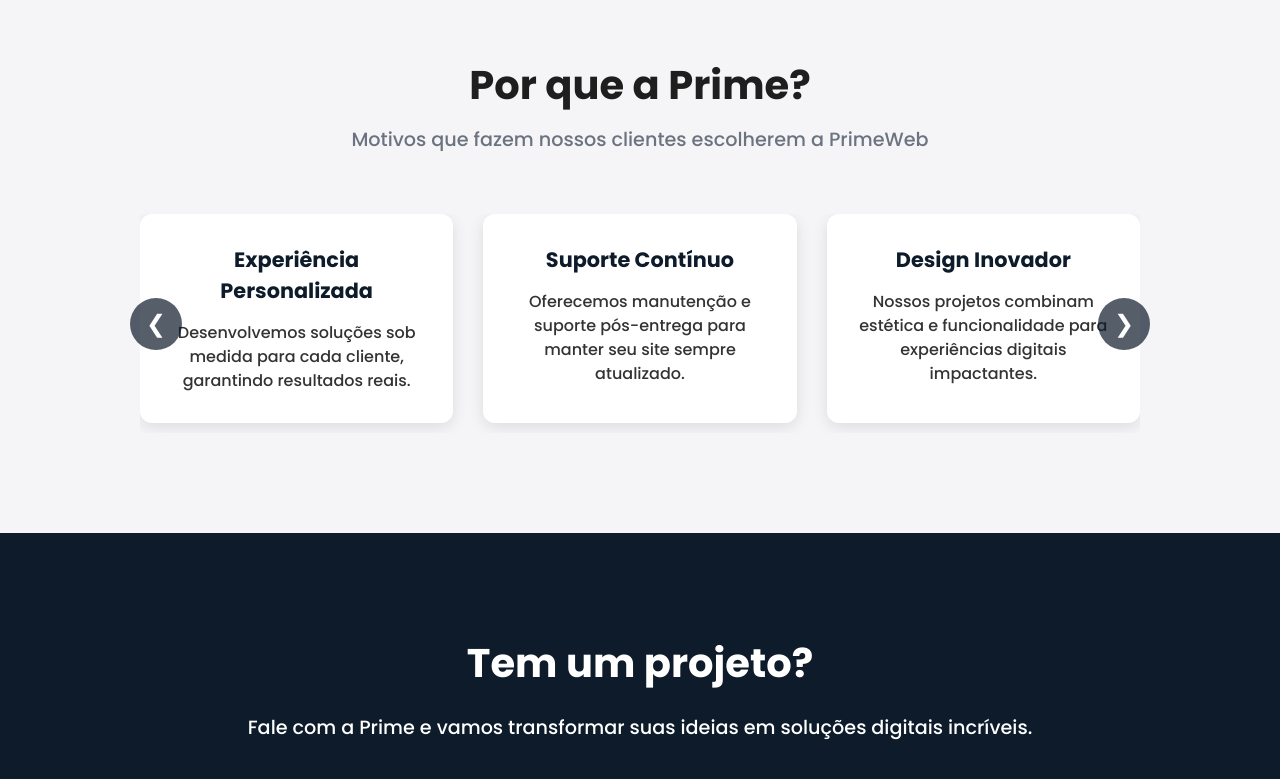
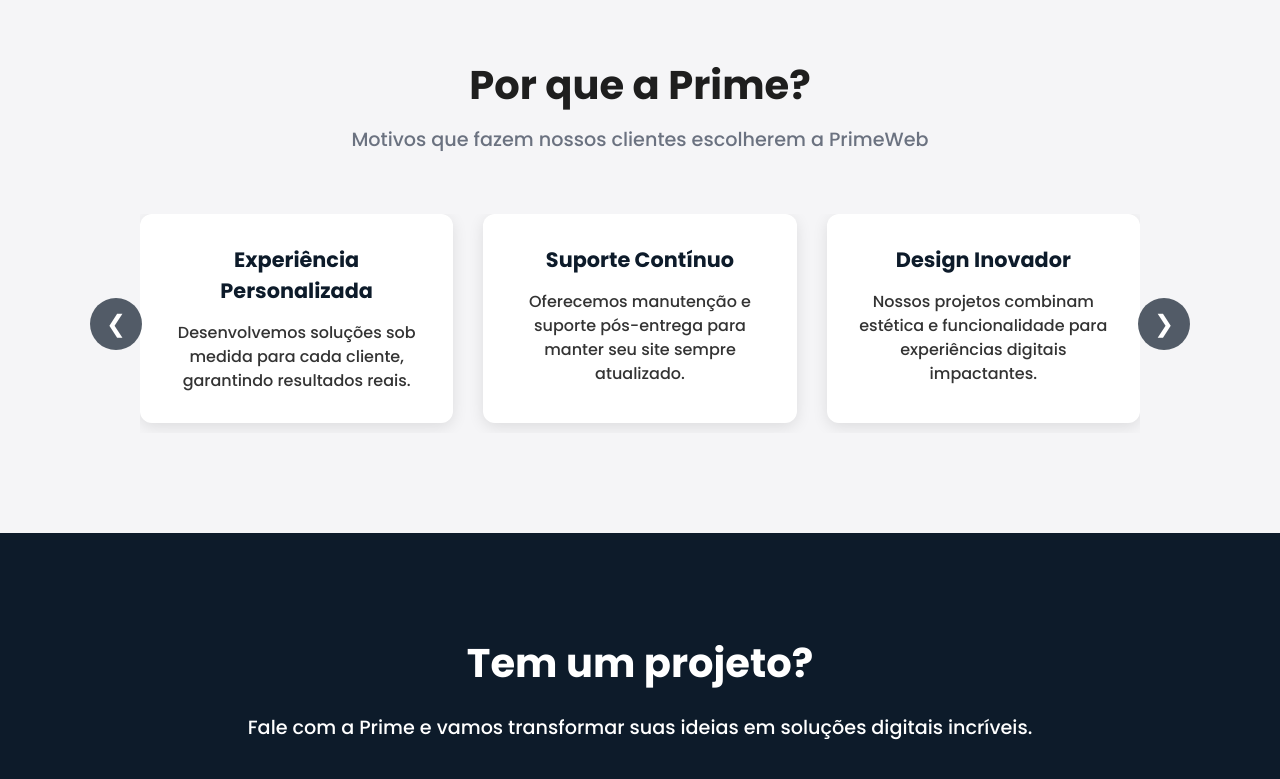
Before and after one commit to primewebsites/PrimeWeb, a plain HTML site: page index.html in a window 1280 px wide. Shown: the part 1926-2705 px from the top of the page. Drawn offline with Linux system fonts and the light colour scheme.

Commit message:
Update style.css

```diff
--- a/style.css
+++ b/style.css
@@ -313,8 +313,8 @@
   background: #0D1B2A;
 }
 
-.arrow.left { left: -10px; }
-.arrow.right { right: -10px; }
+.arrow.left { left: -50px; }
+.arrow.right { right: -50px; }
 
 /* ============================
    CTA
```
